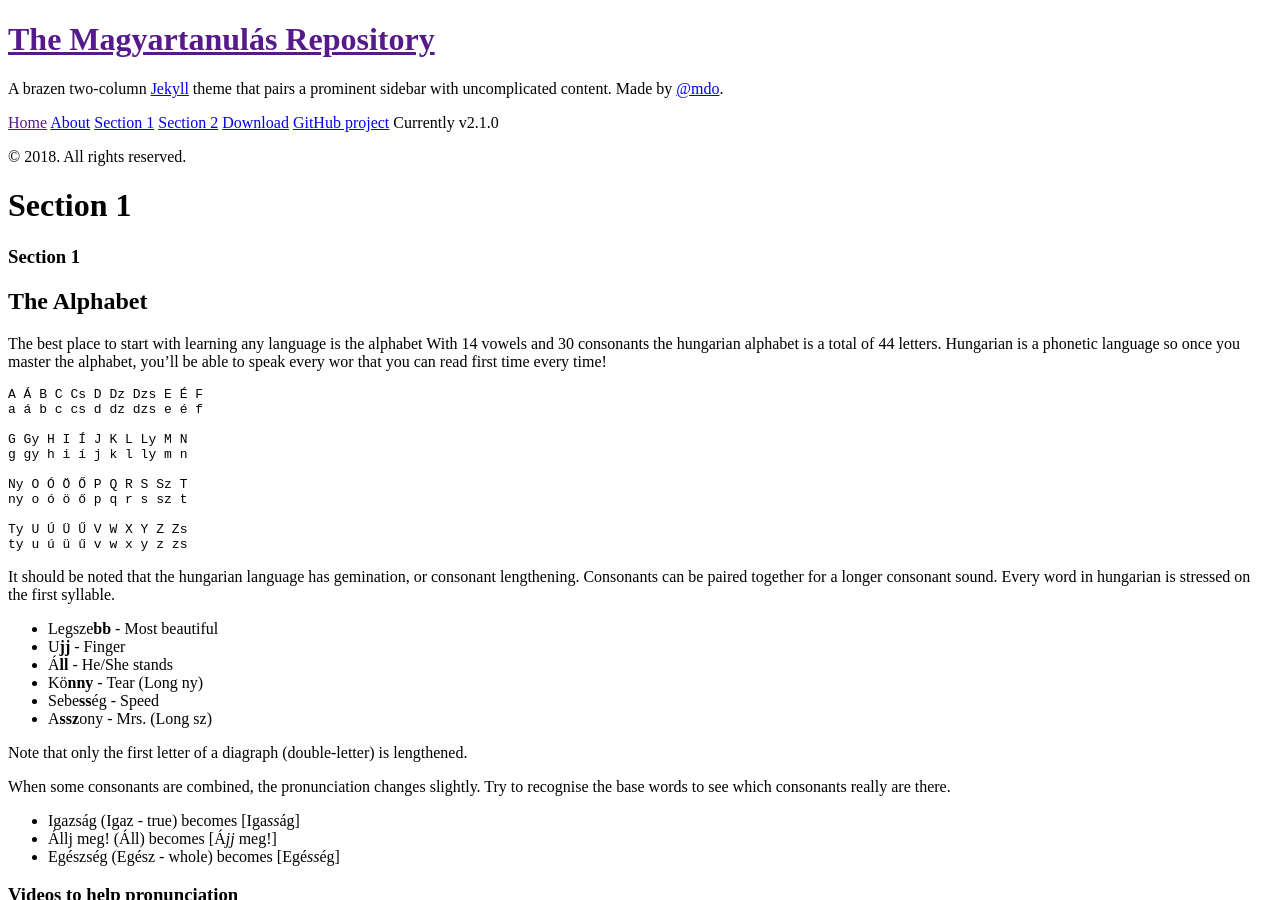
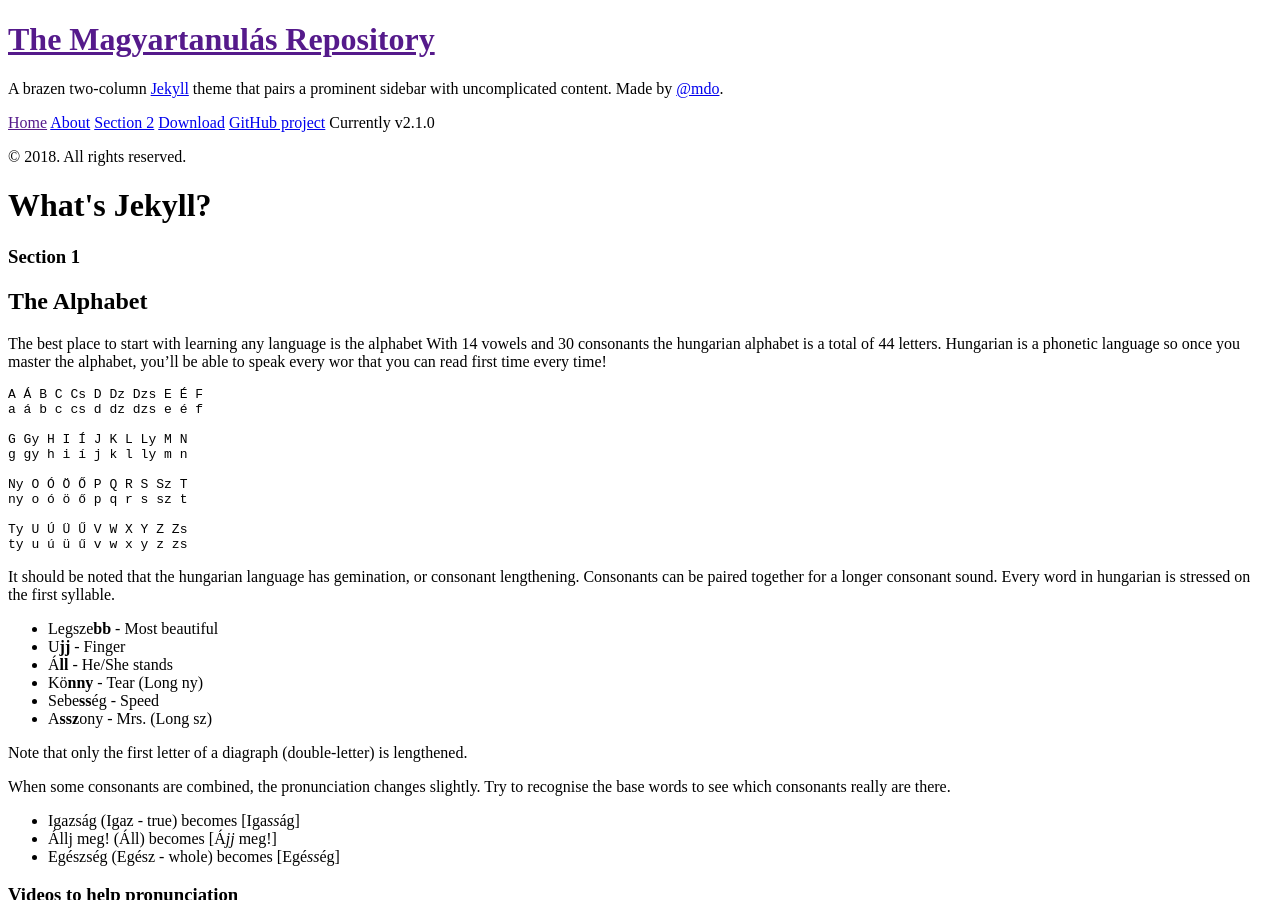
Before and after one commit to Magyartanulas/magyartanulas.github.io, a Jekyll site: the page built from Section1.md, in a window 1280 px wide and 900 px high. Built offline with Jekyll 4.4.1, drawn with Linux system fonts in a browser that asks for light colours; our own code applies the rules of GitHub Pages for plain Markdown files; Markdown is read by kramdown in place of the engine named in the settings.

Commit message:
Update Section1.md

```diff
--- a/Section1.md
+++ b/Section1.md
@@ -1,3 +1,8 @@
+---
+layout: post
+title: What's Jekyll?
+---
+
 ### Section 1
 
 ## The Alphabet
```
